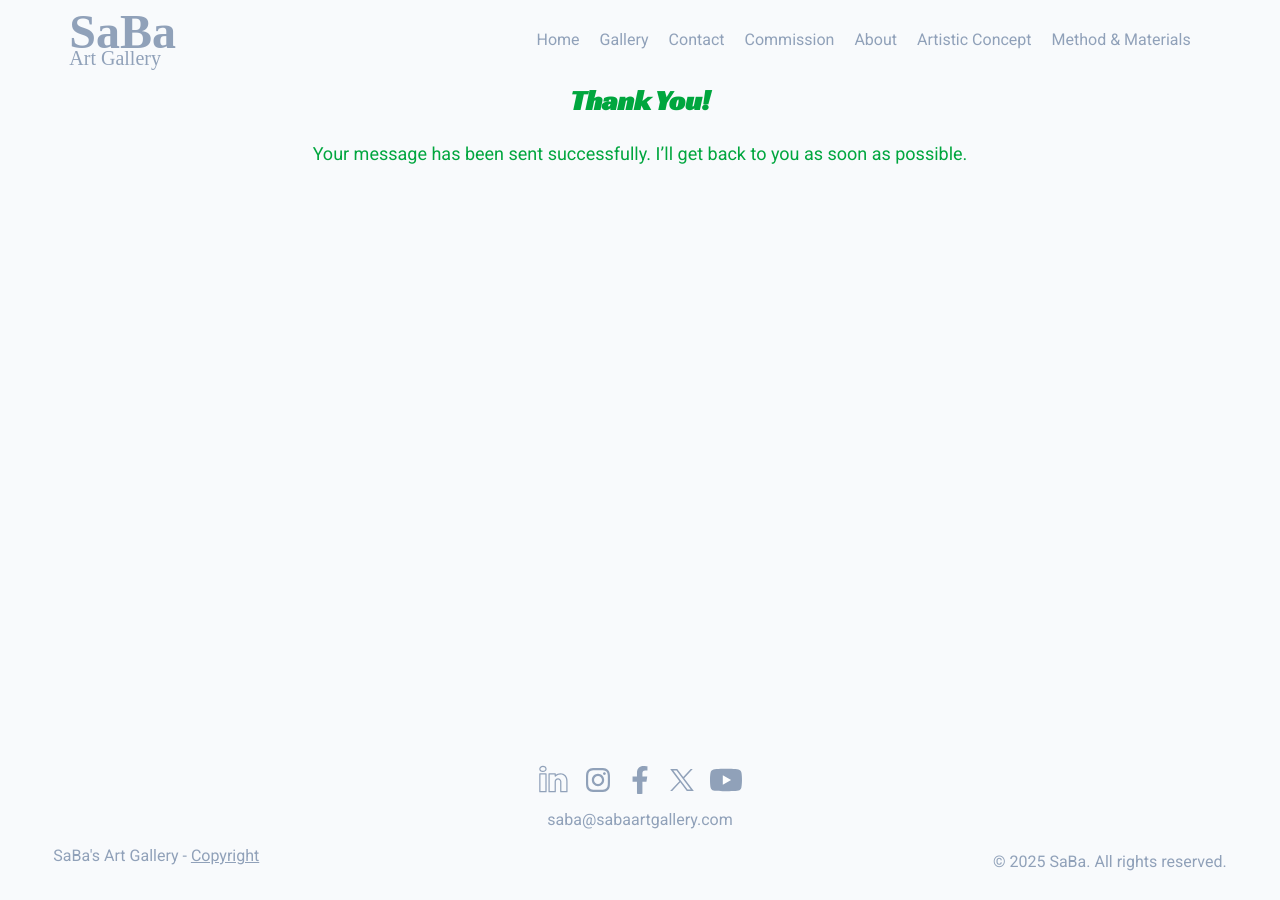
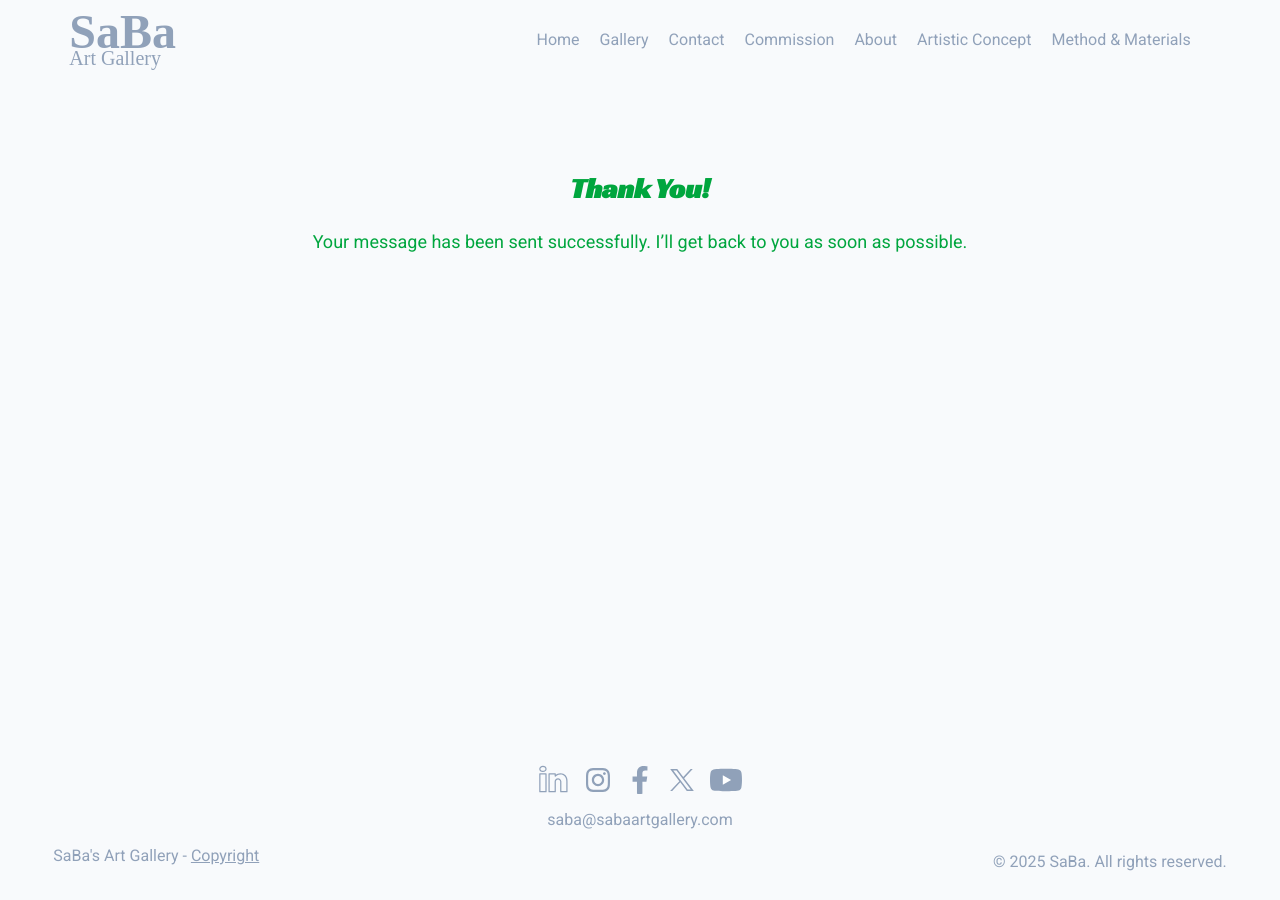
Before and after one commit to sabaRome/sabaartgallery, a Jekyll site: the page built from thank-you/index.html, in a window 1280 px wide. Built offline with Jekyll 4.4.1, drawn with Linux system fonts in a browser that asks for light colours; some web fonts are replaced.

Commit message:
Edit thank page-1

```diff
--- a/thank-you/index.html
+++ b/thank-you/index.html
@@ -2,7 +2,7 @@
 layout: default
 title: Thank You
 ---
-<section>
+<section class="mt-22">
   <h2 class="text-center text-green-600 racing-sans-one-regular">Thank You!</h2>
   <p class="pt-4 text-lg leading-8 text-center text-green-600">
     Your message has been sent successfully. I’ll get back to you as soon as possible.
```
